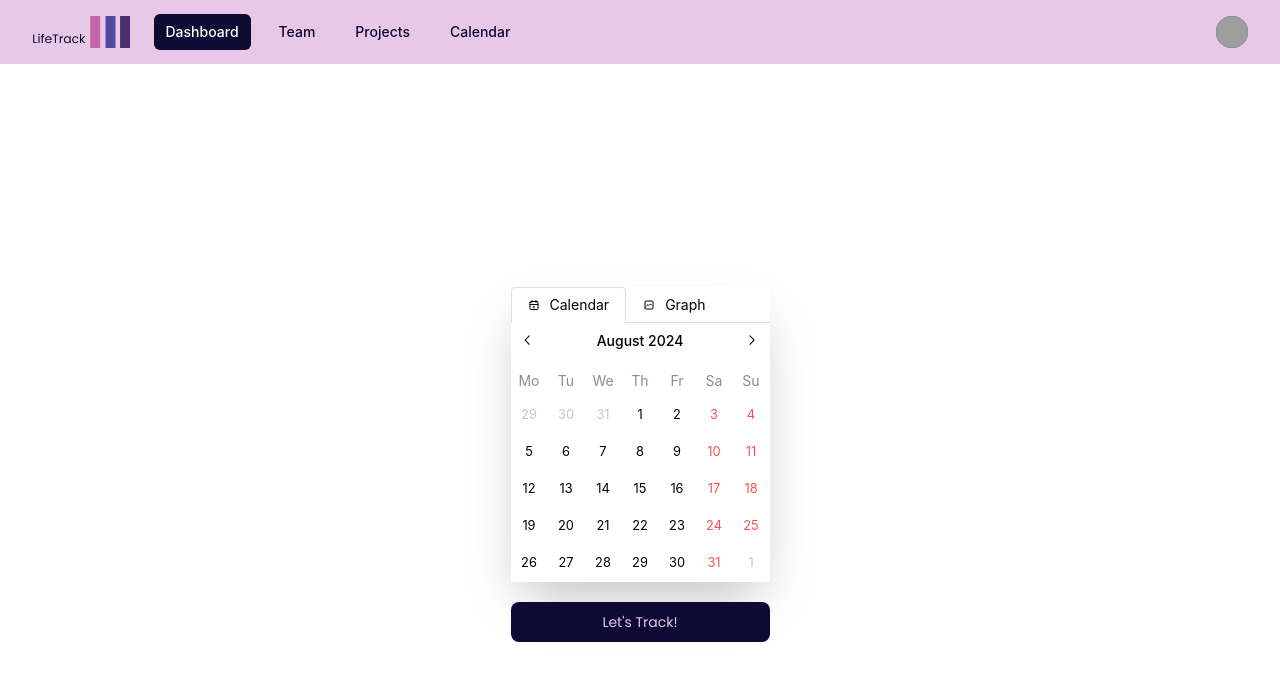
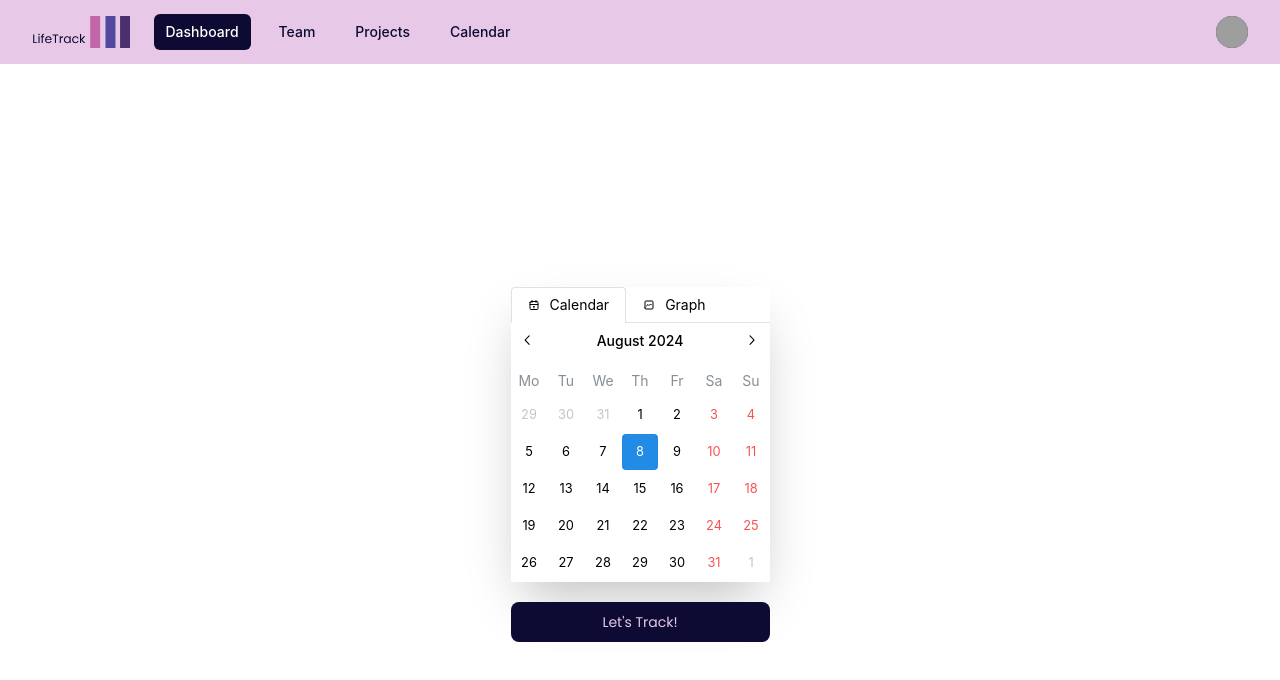
Before and after one commit to marsyaaaaal/LifeTrack, a React (Vite) app: page /home in a window 1280 px wide. Shown: the top 680 px of the page. Built offline with nearby package versions, Linux system fonts and the light colour scheme; grey boxes are pictures that could not be loaded.

Commit message:
added default(current date) date value for calendar

```diff
--- a/src/components/calendar.tsx
+++ b/src/components/calendar.tsx
@@ -1,30 +1,9 @@
-import dayjs from "dayjs";
 import { useState } from "react";
-import { Calendar } from "@mantine/dates";
+import { DatePicker } from "@mantine/dates";
 
 function Calenda() {
-  const [selected, setSelected] = useState<Date[]>([]);
-  const handleSelect = (date: Date) => {
-    const isSelected = selected.some((s) => dayjs(date).isSame(s, "date"));
-    console.log(isSelected);
-    if (isSelected) {
-      setSelected((current) =>
-        current.filter((d) => !dayjs(d).isSame(date, "date"))
-      );
-    } else if (selected.length < 1) {
-      setSelected((current) => [...current, date]);
-    }
-    console.log(date);
-  };
-
-  return (
-    <Calendar
-      getDayProps={(date) => ({
-        selected: selected.some((s) => dayjs(date).isSame(s, "date")),
-        onClick: () => handleSelect(date),
-      })}
-    />
-  );
+  const [value, setValue] = useState<Date | null>(new Date());
+  return <DatePicker allowDeselect value={value} onChange={setValue} />;
 }
 
 export default Calenda;
```
